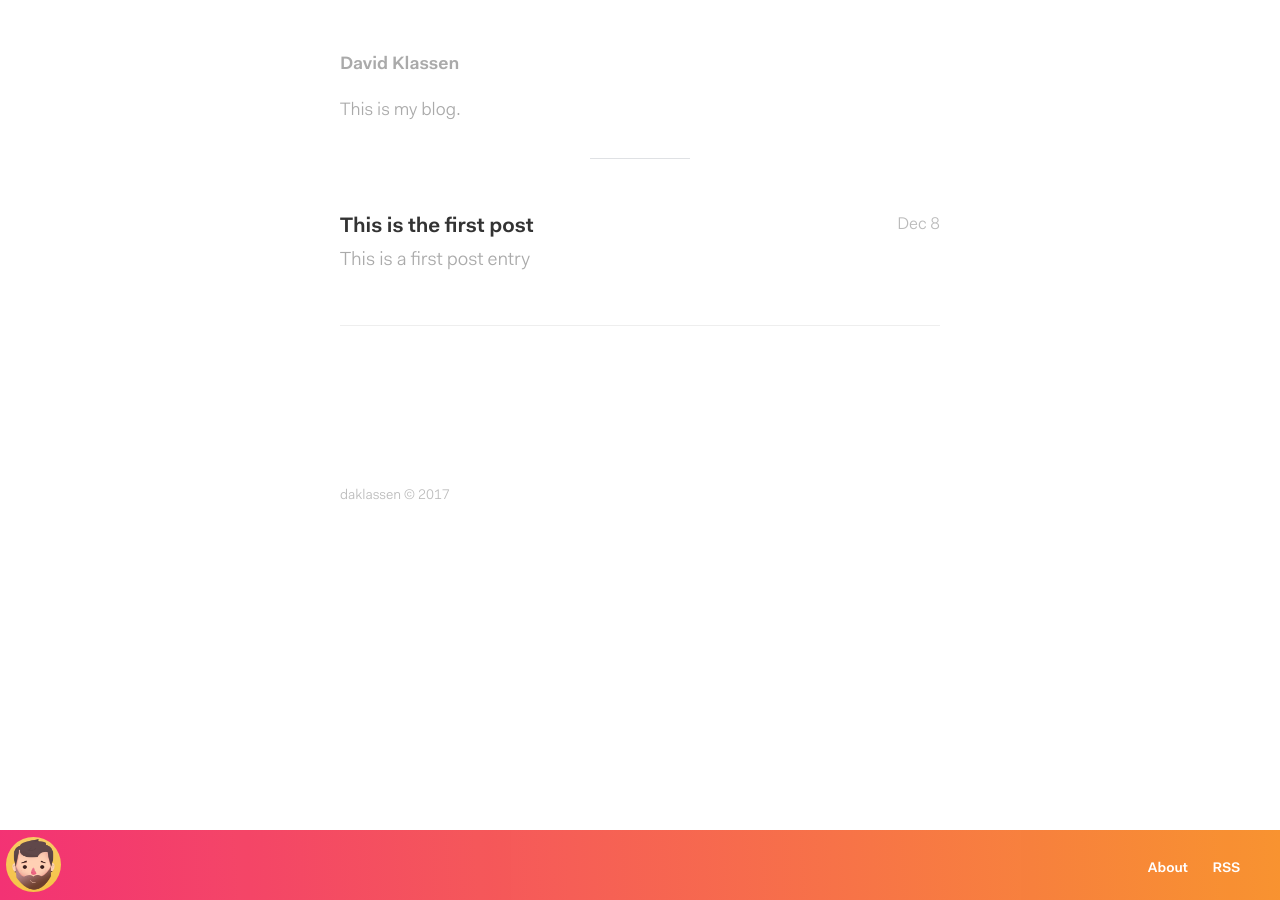
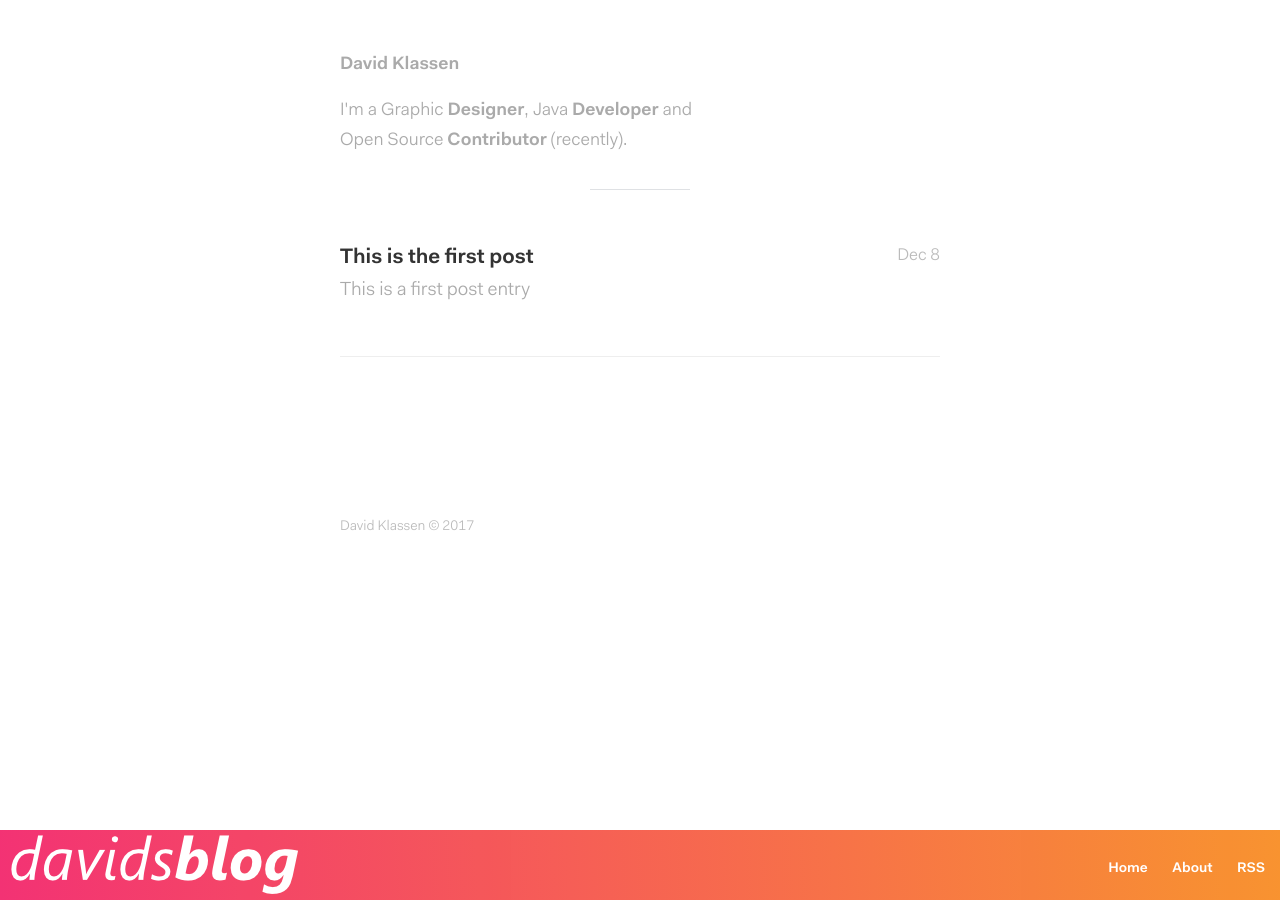
Before and after one commit to daklassen/daklassen.github.io, a Jekyll site: the page built from index.html, in a window 1280 px wide. Built offline with Jekyll 4.4.1, drawn with Linux system fonts in a browser that asks for light colours; the list of posts is cut into pages by our own code; comment, search, counter and statistics services are not loaded.

Commit message:
Add visual changes to site

```diff
--- a/_config.yml
+++ b/_config.yml
@@ -1,8 +1,8 @@
 # Site settings
-title: "blog"
-email: daviddd.kl@gmail.compressed
+title: "Blog"
+email: daviddd.kl@gmail.com
 description: > # this means to ignore newlines until "baseurl:"
-  daklassen &copy 2017
+  David Klassen &copy 2017
 baseurl: "" # the subpath of your site, e.g. /blog/
 url: "" # the base hostname & protocol for your site
 github_username:  daklassen
--- a/_includes/header.html
+++ b/_includes/header.html
@@ -5,24 +5,21 @@
 <!-- Site navigation -->
   <nav class="site-nav">
     <div class="trigger">
+      <a class="page-link" href="{{ "/" | prepend: site.baseurl }}">Home</a>
       {% for page in site.pages %}
         {% if page.title %}
         <a class="page-link" href="{{ page.url | prepend: site.baseurl }}">{{ page.title }}</a>
         {% endif %}
       {% endfor %}
       <a class="page-link" href="{{ "/feed.xml" | prepend: site.baseurl }}">RSS</a>
-      <a class="github page-link" href="https://github.com/daklassen"><span class="icon-github"></span></a>
     </div>
   </nav>
 
   <!-- The title of the site -->
   <header class="site-header">
     <a href="{{ site.baseurl }}/">
-      <div class="avatar">
-        <img src="/assets/images/avatar.png" />
-      </div>
+      <img src="/assets/images/label.png" style="padding:5px;" />
     </a>
-    <!-- <a class="site-title" href="{{ site.baseurl }}/">{{ site.title }}</a> -->
   </header>
 
 </div>
--- a/css/main.scss
+++ b/css/main.scss
@@ -34,6 +34,8 @@
 .icon-facebook-circled:before { content: '\e805'; }
 .icon-twitter-circled:before { content: '\e806'; }
 .icon-facebook-rect:before { content: '\e803'; }
+.icon-github:before { content: '\e8e2'; }
+.icon-github-circled:before { content: '\e8e3'; }
 
 
 @font-face {
--- a/index.html
+++ b/index.html
@@ -5,7 +5,7 @@ layout: default
 <!-- Brief intro -->
 <div class="header-intro">
   <h2>David Klassen</h2>
-  <p> This is my blog.</p>
+  <p> I'm a Graphic <strong>Designer</strong>, Java <strong>Developer</strong> and <br>Open Source <strong>Contributor</strong> (recently).</p>
 </div>
 <hr />
 <!-- End intro -->
```
Also changed, not shown: assets/images/label.png (added), assets/images/tech_label.png (added), 7 other files.
